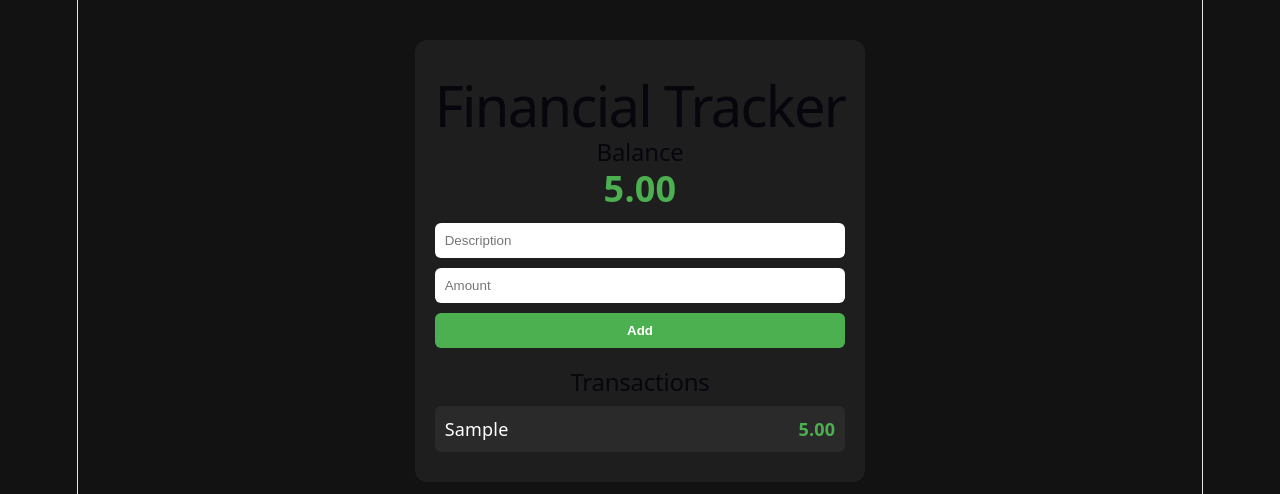
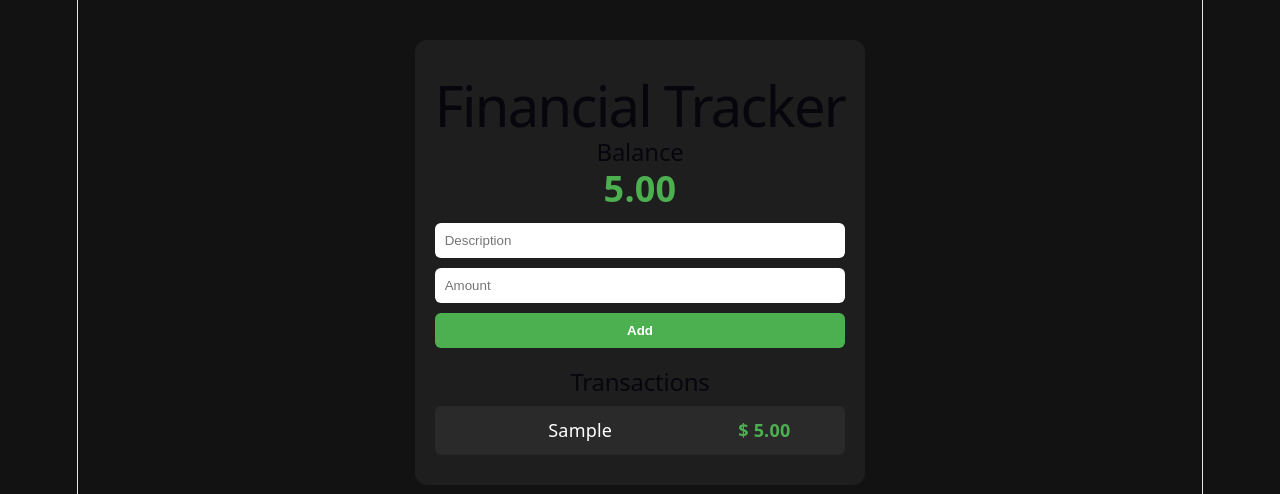
Before and after one commit to FixedBits/financial-tracker, a React (Vite) app: page / in a window 1280 px wide. Both pictures are taken after typing "Sample", "5" into the empty fields and a click on the button "Add". Shown: the top 494 px of the page. Built offline with nearby package versions, Linux system fonts and the light colour scheme.

Commit message:
Delete btn added
Design & functionality for the delete btn to remove transactions

```diff
--- a/src/App.jsx
+++ b/src/App.jsx
@@ -31,6 +31,10 @@ function App() {
     setTransactions((prev) => [...prev, transaction]);
   };
 
+const deleteTransaction = (id) => {
+    setTransactions((prev) => prev.filter((t) => t.id !== id));
+  }
+
   const totalBalance = transactions.reduce((sum, t) => sum + Number(t.amount), 0);
 
   return (
@@ -39,7 +43,9 @@ function App() {
 
       <Balance total={totalBalance} />
       <TransactionForm onAdd={addTransaction} />
-      <TransactionList items={transactions} />
+      <TransactionList
+        items={transactions}
+        onDelete={deleteTransaction} />
     </div>
   );
 }
--- a/src/components/TransactionList.jsx
+++ b/src/components/TransactionList.jsx
@@ -1,4 +1,4 @@
-function TransactionList({ items }) {
+function TransactionList({ items, onDelete }) {
   return (
     <div className="transaction-list">
       <h2>Transactions</h2>
@@ -7,9 +7,16 @@ function TransactionList({ items }) {
 
       <ul>
         {items.map((t) => (
-          <li key={t.id}>
-            <span>{t.text}</span>
-            <span className={t.amount >= 0 ? "income" : "expense"}>{t.amount.toLocaleString(undefined, { minimumFractionDigits: 2 })}</span>
+          <li className="transaction-item" key={t.id}>
+            <span className="transaction-text">{t.text}</span>
+
+            <span
+              className={`transaction-amount ${t.amount >= 0 ? "income" : "expense"}`}
+            >
+              $ {t.amount.toLocaleString(undefined, { minimumFractionDigits: 2 })}
+            </span>
+
+            <button className="delete-btn" onClick={() => onDelete(t.id)}>×</button>
           </li>
         ))}
       </ul>
--- a/src/styles/app.css
+++ b/src/styles/app.css
@@ -75,10 +75,34 @@ h1 {
 .transaction-list li {
   display: flex;
   justify-content: space-between;
-  padding: 10px;
   background: #2a2a2a;
   border-radius: 6px;
+}
+
+.transaction-item {
+  display: flex;
+  justify-content: space-between;
+  align-items: center;
+  padding: 0.6rem 0.8rem;
+  border-bottom: 1px solid rgba(0, 0, 0, 0.08);
+  border-radius: 6px;
   margin-bottom: 10px;
+}
+
+.transaction-text {
+  font-weight: 500;
+  flex: 1;
+  min-width: 0; /* CRITICAL */
+  word-wrap: break-word;
+  margin-right: 1.5rem;
+}
+
+.transaction-amount {
+  margin-left: auto;
+  margin-right: 1rem;
+  font-weight: 600;
+  white-space: nowrap;
+  margin-left: auto;
 }
 
 .income {
@@ -97,3 +121,24 @@ h1 {
 .amount.negative {
   color: #e53935; /* red */
 }
+
+.delete-btn {
+  background: none;
+  border: none;
+  color: #bbb;
+  font-size: 1rem;
+  cursor: pointer;
+  opacity: 0; /* hidden */
+  transition: opacity 0.2s ease;
+}
+
+.delete-btn:hover {
+  opacity: 1;
+  background: rgba(217, 83, 79, 0.1);
+  color: #c9302c;
+  border-radius: 5px;
+}
+
+.transaction-item:hover .delete-btn {
+  opacity: 1;
+}
```
